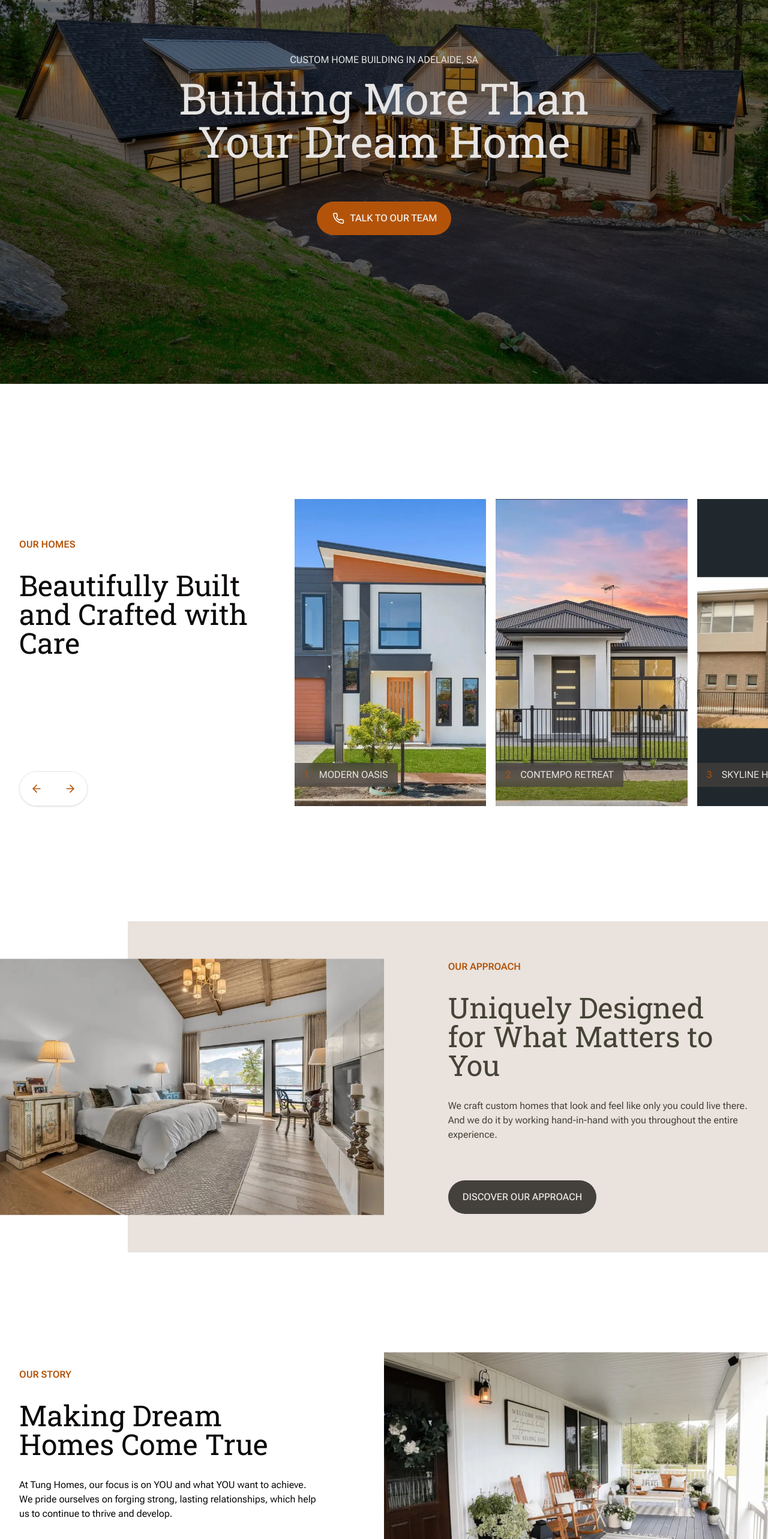
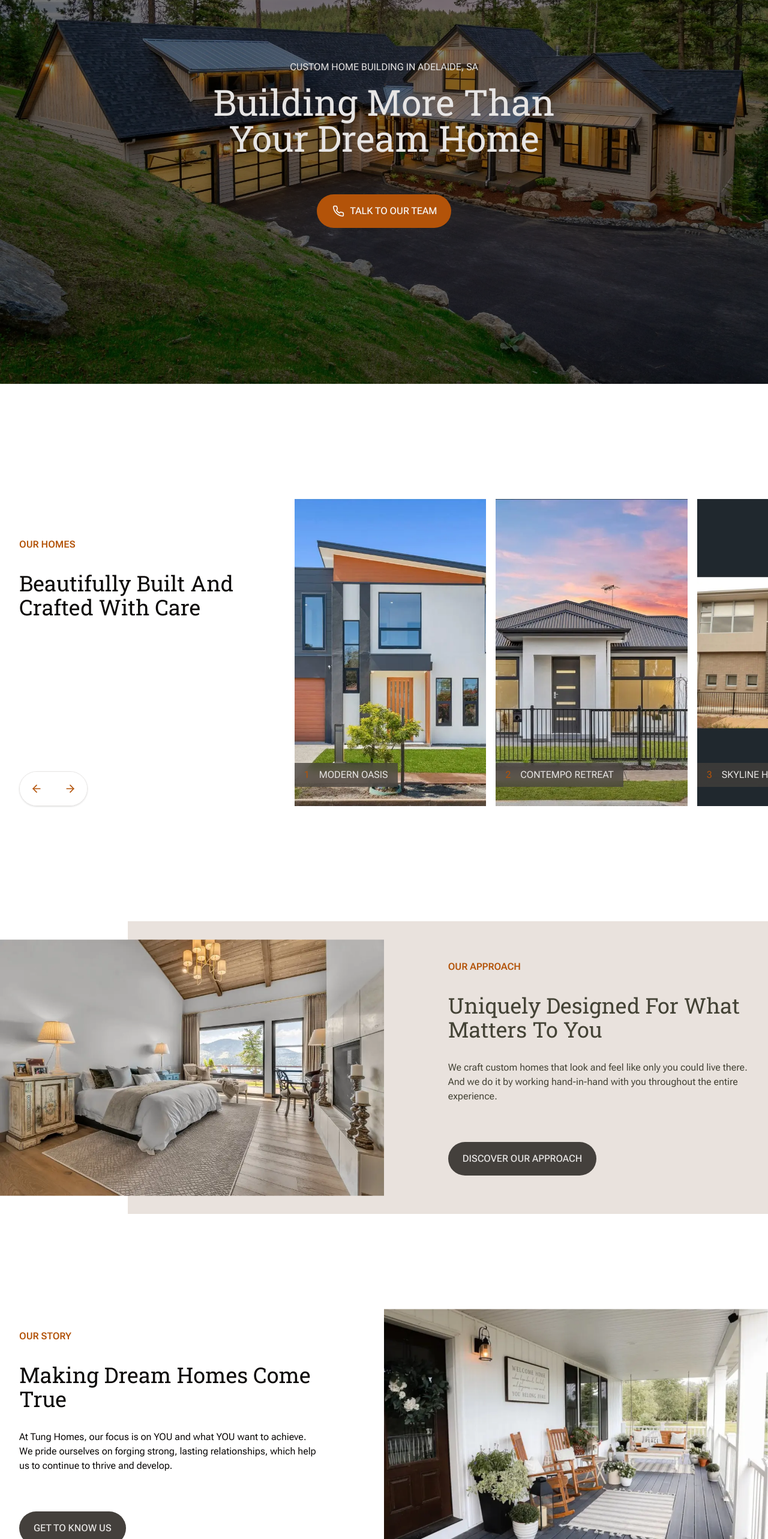
Before and after one commit to forkidd214/tung-homes, a Next.js app: page / in a window 1280 px wide. Shown: the part 160-2726 px from the top of the page at 60% size. Built offline with nearby package versions, Linux system fonts and the light colour scheme.

Commit message:
refactor: add and apply heading styles

```diff
--- a/src/app/_components/call-to-action/call-to-action.tsx
+++ b/src/app/_components/call-to-action/call-to-action.tsx
@@ -6,9 +6,7 @@ type CallToActionProps = {}
 export default function CallToAction({}: CallToActionProps) {
   return (
     <section className="space-y-8 bg-secondary px-8 py-16 text-center text-secondary-foreground">
-      <h2 className="flex flex-col font-serif text-3xl lg:text-5xl">
-        <span>Have an Idea?</span>
-      </h2>
+      <h3>Have an Idea?</h3>
 
       <Button asChild variant={'accent'} className="mx-auto flex w-fit">
         <Link href="/contact">
--- a/src/app/_components/hero/hero.tsx
+++ b/src/app/_components/hero/hero.tsx
@@ -36,9 +36,7 @@ export default function Hero({}: HeroProps) {
           <span className="block font-sans text-sm uppercase lg:text-base">
             Custom Home Building in Adelaide, SA
           </span>
-          <h1 className="font-serif text-4xl leading-tight lg:text-7xl">
-            Building More Than Your Dream Home
-          </h1>
+          <h1>Building More Than Your Dream Home</h1>
         </div>
         <Button asChild variant={'accent'} className="space-x-2">
           <Link href="tel:+10086">
--- a/src/app/_components/our-approach/our-approach.tsx
+++ b/src/app/_components/our-approach/our-approach.tsx
@@ -12,12 +12,8 @@ export default function OurApproach({}: OurApproachProps) {
         <div className="space-y-16 lg:ml-auto lg:w-1/2">
           {/* Title */}
           <div className="space-y-8">
-            <span className="block font-sans text-base font-semibold uppercase text-accent">
-              our approach
-            </span>
-            <h2 className="font-serif text-3xl lg:text-5xl">
-              Uniquely Designed for What Matters to You
-            </h2>
+            <h2>our approach</h2>
+            <h3>Uniquely Designed for What Matters to You</h3>
             <p>
               We craft custom homes that look and feel like only you could live
               there. And we do it by working hand-in-hand with you throughout
--- a/src/app/_components/our-homes/our-homes.tsx
+++ b/src/app/_components/our-homes/our-homes.tsx
@@ -53,12 +53,8 @@ export default function OurHomes({}: OurHomesProps) {
       >
         {/* Title */}
         <div className="space-y-8 lg:mt-16 lg:basis-1/3">
-          <span className="block font-sans text-base font-semibold uppercase text-accent">
-            our homes
-          </span>
-          <h2 className="font-serif text-3xl lg:text-5xl">
-            Beautifully Built and Crafted with Care
-          </h2>
+          <h2>our homes</h2>
+          <h3>Beautifully Built and Crafted with Care</h3>
         </div>
 
         {/* Carousel Content */}
--- a/src/app/_components/our-story/our-story.tsx
+++ b/src/app/_components/our-story/our-story.tsx
@@ -12,12 +12,8 @@ export default function OurStory({}: OurStoryProps) {
         <div className="space-y-16 lg:mr-auto lg:w-1/2">
           {/* Title */}
           <div className="space-y-8">
-            <span className="block font-sans text-base font-semibold uppercase text-accent">
-              our story
-            </span>
-            <h2 className="font-serif text-3xl lg:text-5xl">
-              Making Dream Homes Come True
-            </h2>
+            <h2>our story</h2>
+            <h3>Making Dream Homes Come True</h3>
             <p>
               At Tung Homes, our focus is on YOU and what YOU want to achieve.
               We pride ourselves on forging strong, lasting relationships, which
--- a/src/app/globals.css
+++ b/src/app/globals.css
@@ -68,4 +68,16 @@
     @apply bg-background font-sans text-foreground;
     overflow-x: hidden;
   }
+
+  h1 {
+    @apply font-serif text-4xl font-normal capitalize leading-tight lg:text-6xl;
+  }
+  h2 {
+    /* act more like labels than headings */
+    @apply font-sans text-base font-semibold uppercase text-accent;
+  }
+  h3 {
+    /* act more like slogans */
+    @apply font-serif text-2xl font-normal capitalize lg:text-4xl;
+  }
 }
```
